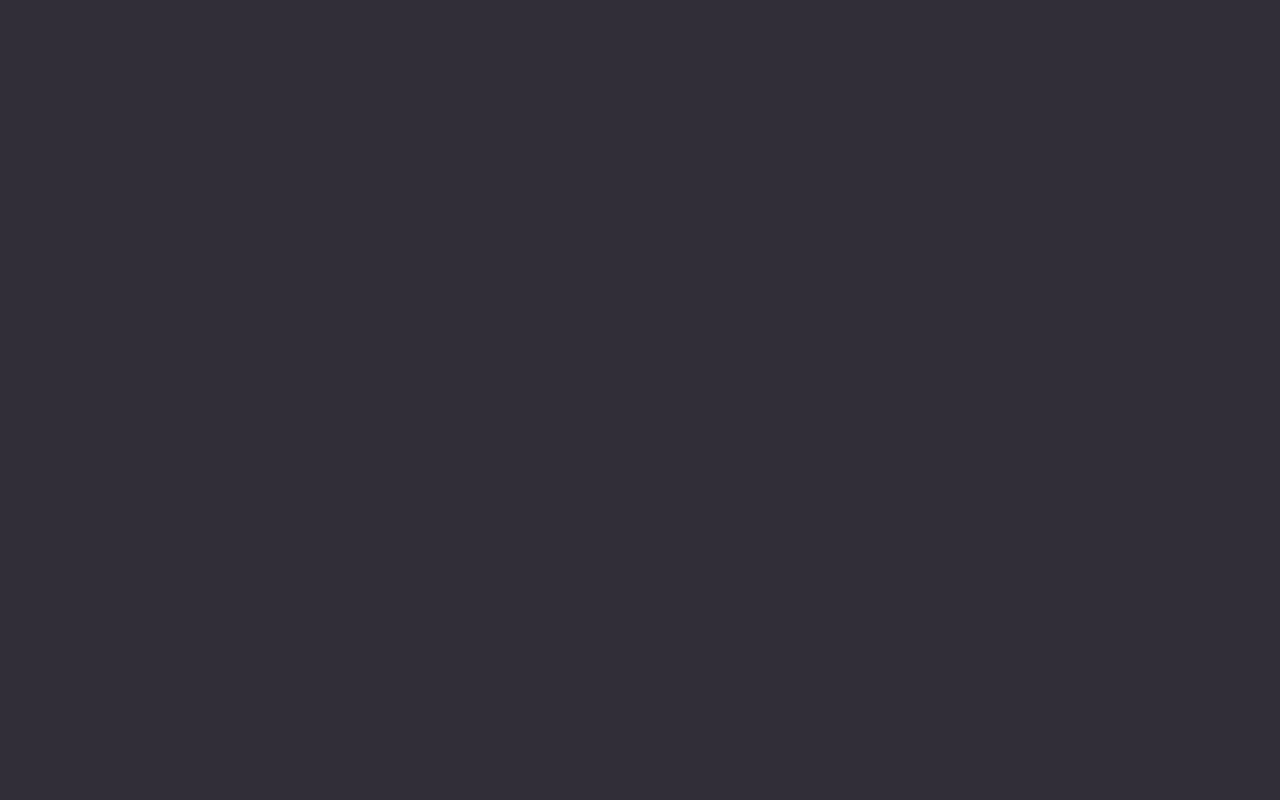
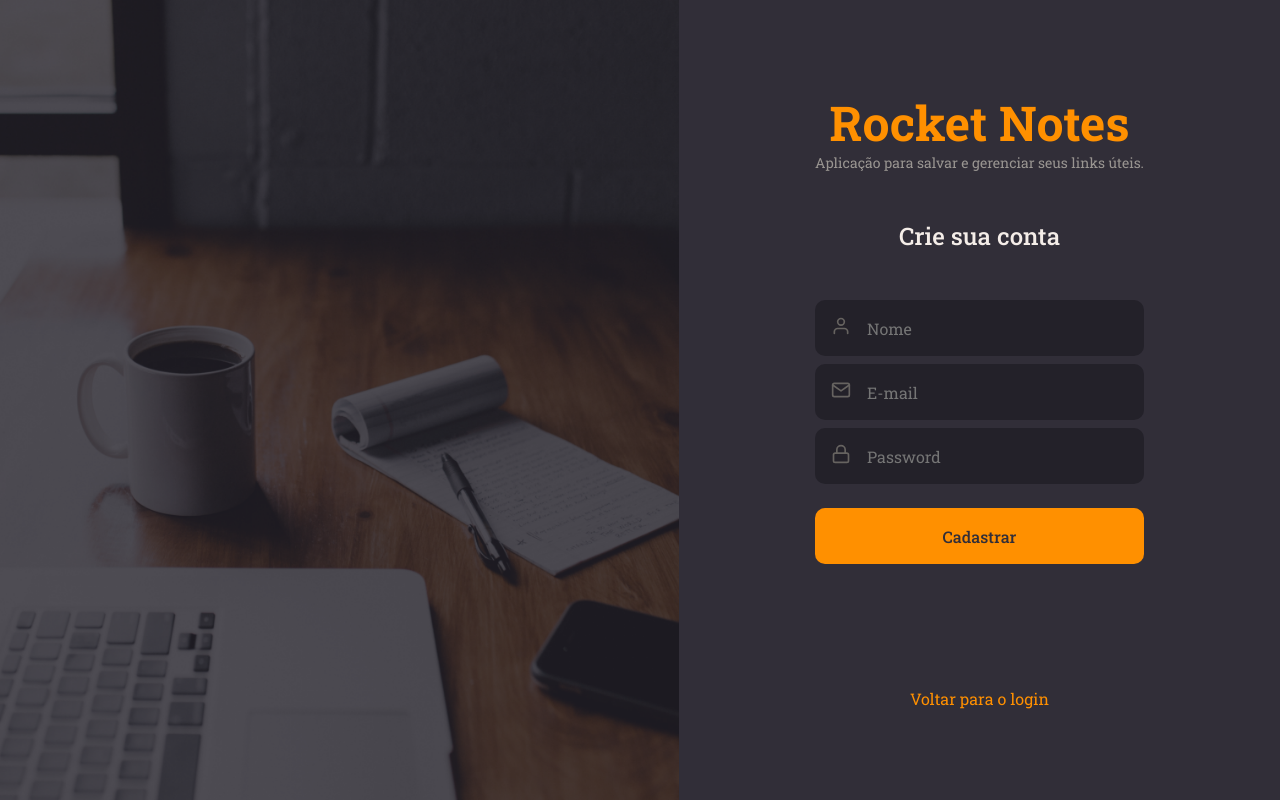
Before and after one commit to YuriFabioSanches/rocket-notes, a React (Vite) app: page /register in a window 1280 px wide. Before the commit this address had no page. Built offline with nearby package versions, Linux system fonts and the light colour scheme.

Commit message:
useState and auth context added

```diff
--- /dev/null
+++ b/src/hooks/authHooks/auth.jsx
@@ -0,0 +1,18 @@
+import { createContext} from "react";
+import PropTypes from 'prop-types'
+
+const AuthContext = createContext({});
+
+function AuthProvider({ children }) {
+  AuthProvider.propTypes = {
+    children: PropTypes.node
+  }
+
+  return(
+    <AuthContext.Provider value={{name: "Yuri", email: "yuri@email.com"}}>
+      {children}
+    </AuthContext.Provider>
+  );
+}
+
+export { AuthContext, AuthProvider }
--- /dev/null
+++ b/src/hooks/authHooks/useAuth.js
@@ -0,0 +1,9 @@
+import { useContext } from "react";
+import { AuthContext } from "./auth"
+
+function useAuth() {
+  const context = useContext(AuthContext)
+  return context
+}
+
+export { useAuth }
--- a/src/main.jsx
+++ b/src/main.jsx
@@ -3,6 +3,7 @@
 import GlobalStyles from './styles/globalStyles'
 import { ThemeProvider } from 'styled-components'
 import theme from './styles/theme'
+import { AuthProvider } from './hooks/authHooks/auth'
 
 import { Routes } from './routes'
 
@@ -10,7 +11,9 @@
   <React.StrictMode>
     <ThemeProvider theme={theme}>
       <GlobalStyles />
-      <Routes />
+      <AuthProvider>
+        <Routes />
+      </AuthProvider>
     </ThemeProvider>
   </React.StrictMode>,
 )
--- a/src/pages/SignIn/index.jsx
+++ b/src/pages/SignIn/index.jsx
@@ -5,9 +5,13 @@
 import { Input } from "../../components/Input"
 import { Button } from "../../components/Button"
 
+import { useAuth } from '../../hooks/authHooks/useAuth.js'
+
 import { Container, Form, Title, LoginTitle, InputsWrapper, BackgroundImg } from "./styles"
 
 export function SignIn() {
+  const value = useAuth()
+  console.log(value)
   return(
     <Container>
       <Form>
--- a/src/pages/SignUp/index.jsx
+++ b/src/pages/SignUp/index.jsx
@@ -1,13 +1,41 @@
-import { Link } from 'react-router-dom'
+import { Link, useNavigate } from 'react-router-dom'
 
 import { FiMail, FiLock, FiUser } from "react-icons/fi"
 
 import { Input } from "../../components/Input"
 import { Button } from "../../components/Button"
 
+import { api } from "../../services/api"
+
+import { useState } from 'react'
+
 import { Container, Form, Title, LoginTitle, InputsWrapper, BackgroundImg } from "./styles"
 
 export function SignUp() {
+  const [name, setName] = useState("");
+  const [email, setEmail] = useState("");
+  const [password, setPassword] = useState("");
+  const navigate = useNavigate();
+
+  function handleSignUp(){
+    if(!name || !email || !password) {
+      return alert("Preencha todos os campos!")
+    }
+
+    api.post("/users", {name, email, password})
+    .then(() => {
+      alert("Usuário cadastrado com sucesso!")
+      navigate("/")
+    })
+    .catch(error => {
+      if(error.response) {
+        alert(error.response.data.message)
+      }else {
+        alert("Não foi possível cadastrar usuário.")
+      }
+    })
+  }
+
   return(
     <Container>
       <BackgroundImg />
@@ -23,12 +51,12 @@
         </LoginTitle>
 
         <InputsWrapper>
-          <Input placeholder="Nome" type="text" labelId="name" icon={FiUser} />
-          <Input placeholder="E-mail" type="email" labelId="email" icon={FiMail} />
-          <Input placeholder="Password" type="password" labelId="password" icon={FiLock} />
+          <Input placeholder="Nome" type="text" labelId="name" icon={FiUser} onChange={e => setName(e.target.value)} />
+          <Input placeholder="E-mail" type="email" labelId="email" icon={FiMail} onChange={e => setEmail(e.target.value)} />
+          <Input placeholder="Password" type="password" labelId="password" icon={FiLock} onChange={e => setPassword(e.target.value)} />
         </InputsWrapper>
 
-        <Button title="Cadastrar" />
+        <Button title="Cadastrar" onClick={handleSignUp} />
 
         <Link to="/">Voltar para o login</Link>
       </Form>
--- a/src/routes/index.jsx
+++ b/src/routes/index.jsx
@@ -1,10 +1,10 @@
 import { BrowserRouter } from "react-router-dom";
-import { AppRoutes } from "./app.routes";
+import { AuthRoutes } from "./auth.routes";
 
 export function Routes(){
   return(
     <BrowserRouter>
-      <AppRoutes />
+      <AuthRoutes />
     </BrowserRouter>
   );
 }
```
